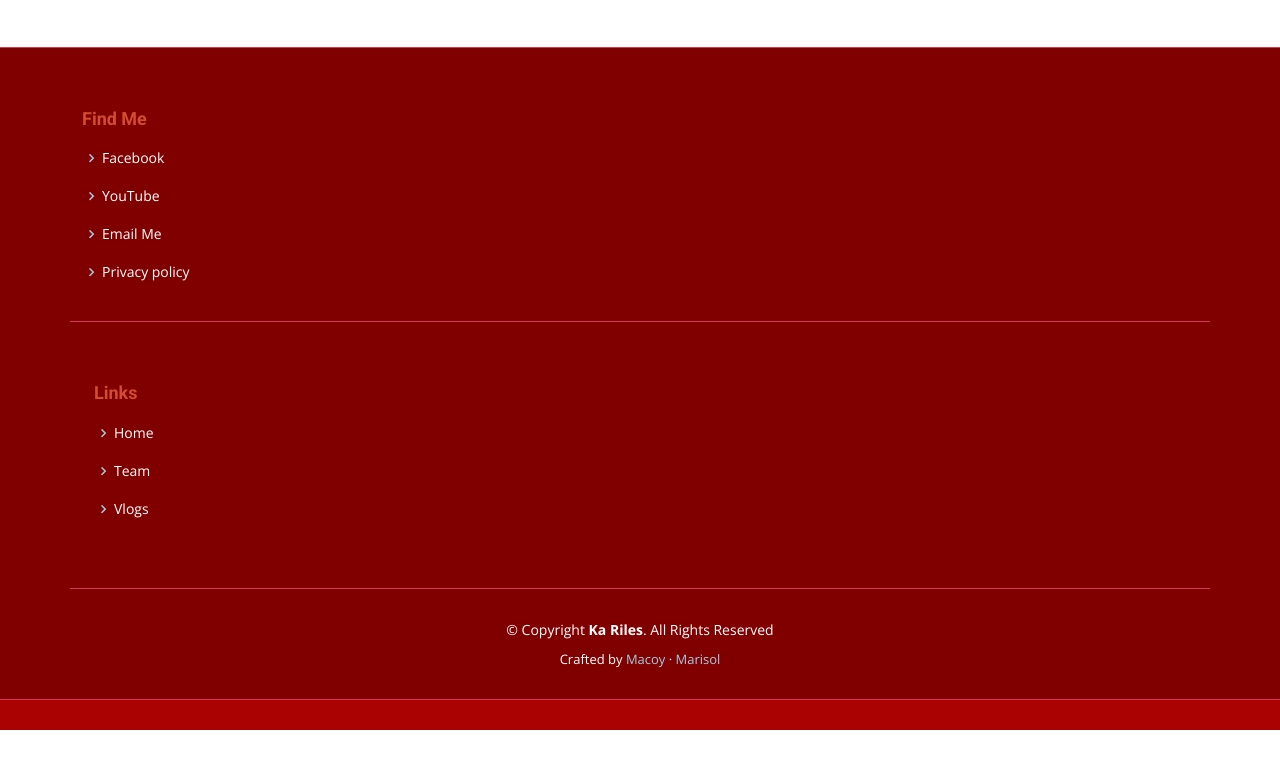
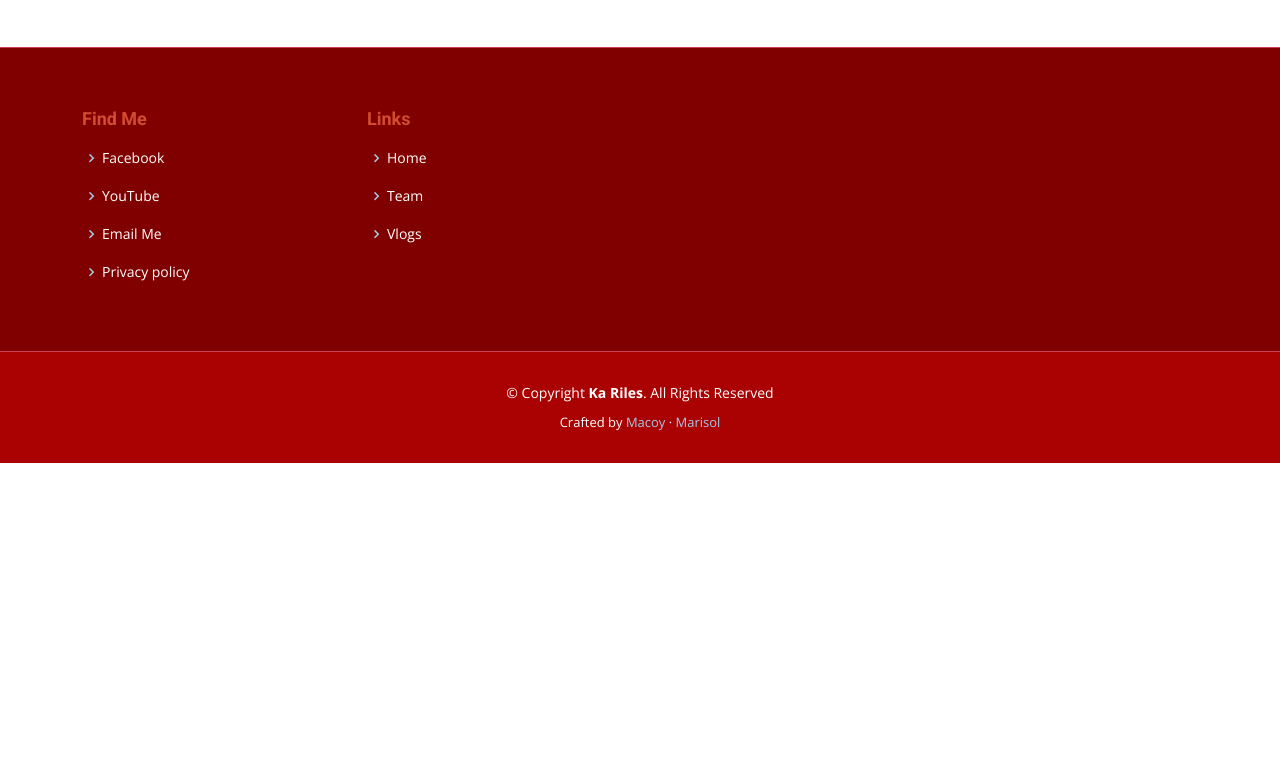
Before and after one commit to MacoyTzy/KaRilesOfficial, a plain HTML site: page team.html in a window 1280 px wide. Shown: the part 715-1483 px from the top of the page. After the commit the page ends 1278 px from the top, so only its background shows below. Drawn offline with nearby package versions, Linux system fonts and the light colour scheme.

Commit message:
updates
-some bug fixes

```diff
--- a/team.html
+++ b/team.html
@@ -147,10 +147,6 @@
             </ul>
           </div>
 
-          <div class="footer-top">
-            <div class="container">
-              <div class="row">
-
                 <div class="col-lg-3 col-md-6 footer-links">
                   <h4>Links</h4>
                   <ul>
@@ -189,7 +185,7 @@
   <script src="assets/vendor/waypoints/noframework.waypoints.js"></script>
 
   <!-- Template Main JS File -->
-  <script src="assets/js/main.js"></script>
+<script src="assets/js/main.js"></script>
   <!--Messenger Chat Plugin Code-->
 <div id="fb-root"></div>
 
```
Also changed, not shown: blog.html (+0 -4 lines), index.html (+0 -4 lines).
